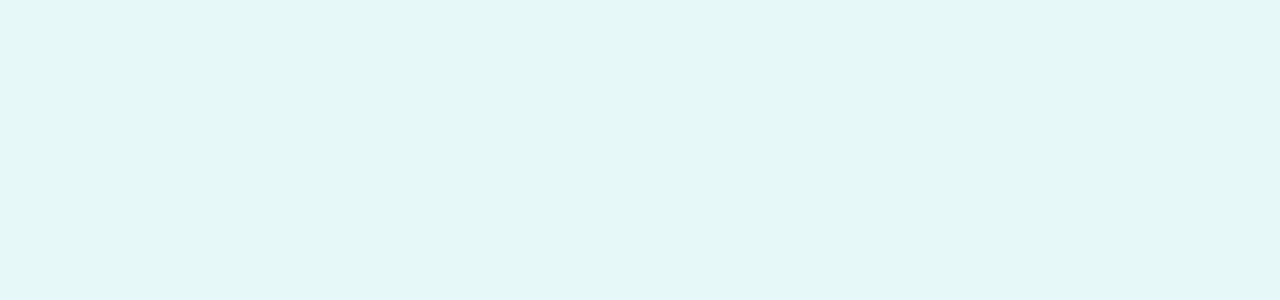
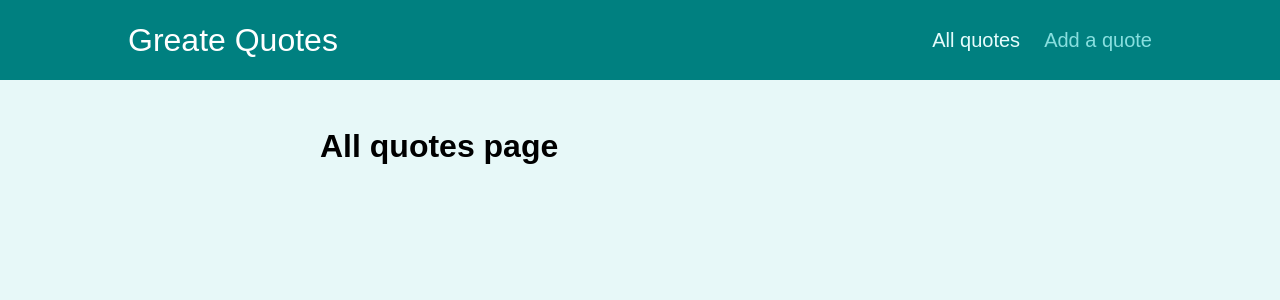
Before and after one commit to GigaGiorgadze/udemy-redberry, a React (Create React App) app in the folder react-routing/: page /quotes in a window 1280 px wide. Shown: the top 300 px of the page. Built offline with nearby package versions, Linux system fonts and the light colour scheme.

Commit message:
feat: add header

```diff
--- a/react-routing/src/App.js
+++ b/react-routing/src/App.js
@@ -1,8 +1,28 @@
+import { Redirect, Route, Switch } from "react-router-dom";
+import AllQuotes from "./pages/AllQuotes";
+import NewQuote from "./pages/NewQuote";
+import QuoteDetails from "./pages/QuoteDetails";
+import Layout from "./components/layout/layout";
+
 function App() {
-  return (
-    <div>
-    </div>
-  );
+	return (
+		<Layout>
+			<Switch>
+				<Route exact path="/">
+					<Redirect to="/quotes" />
+				</Route>
+				<Route exact path="/quotes">
+					<AllQuotes />
+				</Route>
+				<Route path="/quotes/:quoteId">
+					<QuoteDetails />
+				</Route>
+				<Route path="/new-quote">
+					<NewQuote />
+				</Route>
+			</Switch>
+		</Layout>
+	);
 }
 
 export default App;
--- /dev/null
+++ b/react-routing/src/components/layout/MainNavigiation.jsx
@@ -0,0 +1,27 @@
+import React from "react";
+import { NavLink } from "react-router-dom";
+import classes from "./MainNavigation.module.css";
+
+function MainNavigiation() {
+	return (
+		<header className={classes.header}>
+			<div className={classes.logo}>Greate Quotes</div>
+			<nav className={classes.nav}>
+				<ul>
+					<li>
+						<NavLink activeClassName={classes.active} to="/quotes">
+							All quotes
+						</NavLink>
+					</li>
+					<li>
+						<NavLink activeClassName={classes.active} to="/new-quote">
+							Add a quote
+						</NavLink>
+					</li>
+				</ul>
+			</nav>
+		</header>
+	);
+}
+
+export default MainNavigiation;
--- /dev/null
+++ b/react-routing/src/components/layout/layout.jsx
@@ -0,0 +1,14 @@
+import React from "react";
+import classes from "./Layout.module.css";
+import MainNavigiation from "./MainNavigiation";
+
+function layout(props) {
+	return (
+		<>
+			<MainNavigiation />
+			<main className={classes.main}>{props.children}</main>
+		</>
+	);
+}
+
+export default layout;
--- a/react-routing/src/index.js
+++ b/react-routing/src/index.js
@@ -1,6 +1,12 @@
-import ReactDOM from 'react-dom';
+import ReactDOM from "react-dom";
 
-import './index.css';
-import App from './App';
+import "./index.css";
+import App from "./App";
+import { BrowserRouter } from "react-router-dom/cjs/react-router-dom.min";
 
-ReactDOM.render(<App />, document.getElementById('root'));
+ReactDOM.render(
+	<BrowserRouter>
+		<App />
+	</BrowserRouter>,
+	document.getElementById("root")
+);
--- /dev/null
+++ b/react-routing/src/pages/AllQuotes.jsx
@@ -0,0 +1,9 @@
+import React from 'react'
+
+function AllQuotes() {
+    return (
+        <h1>All quotes page</h1>
+    )
+}
+
+export default AllQuotes
--- /dev/null
+++ b/react-routing/src/pages/NewQuote.jsx
@@ -0,0 +1,9 @@
+import React from 'react'
+
+function NewQuote() {
+    return (
+        <h1>New quote page</h1>
+    )
+}
+
+export default NewQuote
--- /dev/null
+++ b/react-routing/src/pages/QuoteDetails.jsx
@@ -0,0 +1,20 @@
+import React from "react";
+import { Route, useParams } from "react-router-dom";
+import Comments from "../components/comments/Comments";
+
+function QuoteDetails() {
+	const params = useParams();
+
+	console.log(params.quoteId);
+
+	return (
+		<>
+			<h1>Quote details page</h1>
+			<Route path={`/quotes/${params.quoteId}/comments`}>
+				<Comments />
+			</Route>
+		</>
+	);
+}
+
+export default QuoteDetails;
```
